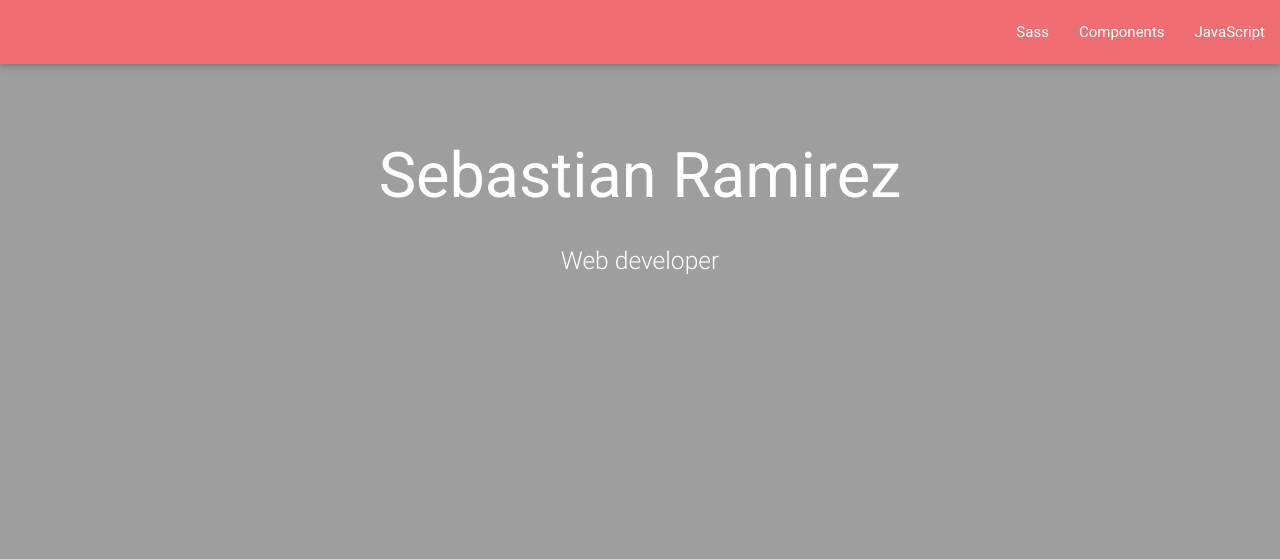
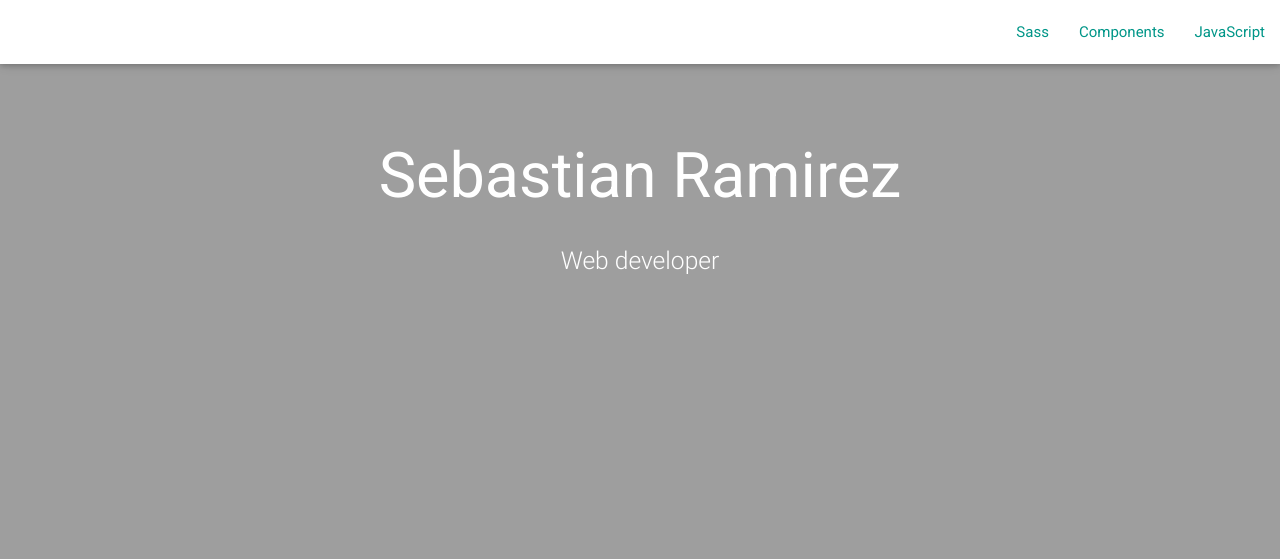
Before and after one commit to s-ramirez/s-ramirez.github.io, a Jekyll site: the page built from index.html, in a window 1280 px wide. Shown: the top 559 px of the page. Built offline with Jekyll 4.4.1, drawn with Linux system fonts in a browser that asks for light colours; nearby versions of some CDN libraries; the list of posts is cut into pages by our own code; grey boxes are pictures that could not be loaded.

Commit message:
White header

```diff
--- a/_includes/header.html
+++ b/_includes/header.html
@@ -1,9 +1,9 @@
-<nav>
+<nav class="white">
     <div class="nav-wrapper">
         <ul id="nav-mobile" class="right hide-on-med-and-down">
-            <li><a href="sass.html">Sass</a></li>
-            <li><a href="badges.html">Components</a></li>
-            <li><a href="collapsible.html">JavaScript</a></li>
+            <li><a class="teal-text" href="sass.html">Sass</a></li>
+            <li><a class="teal-text" href="badges.html">Components</a></li>
+            <li><a class="teal-text" href="collapsible.html">JavaScript</a></li>
         </ul>
     </div>
 </nav>
```
